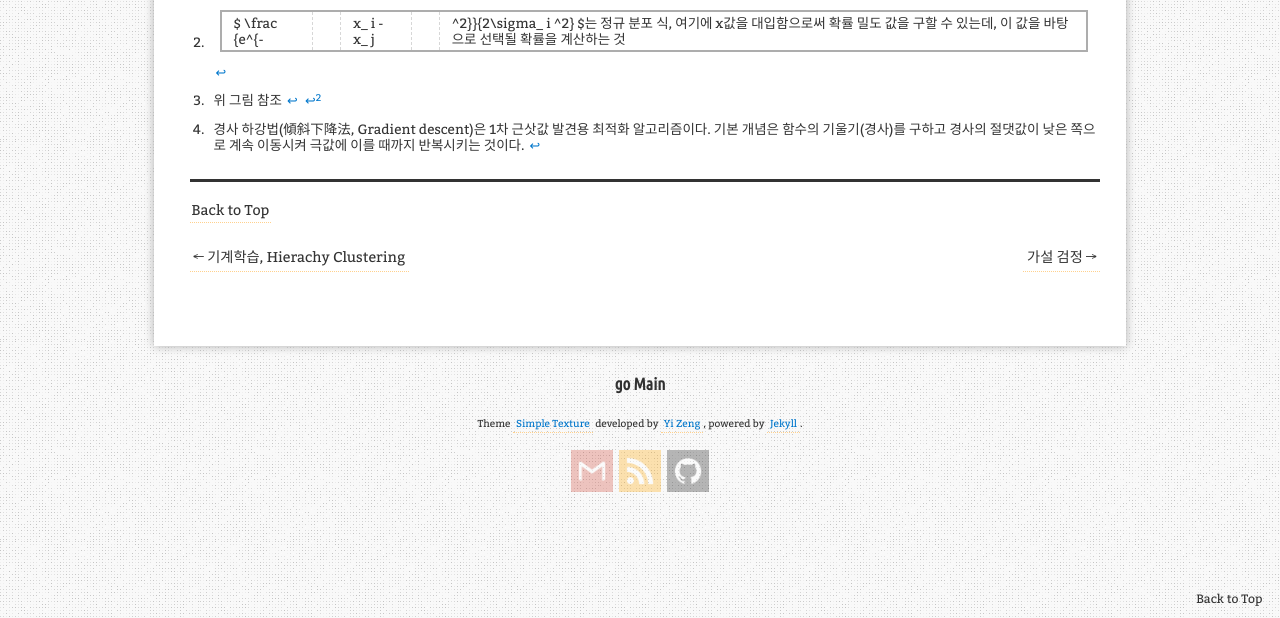
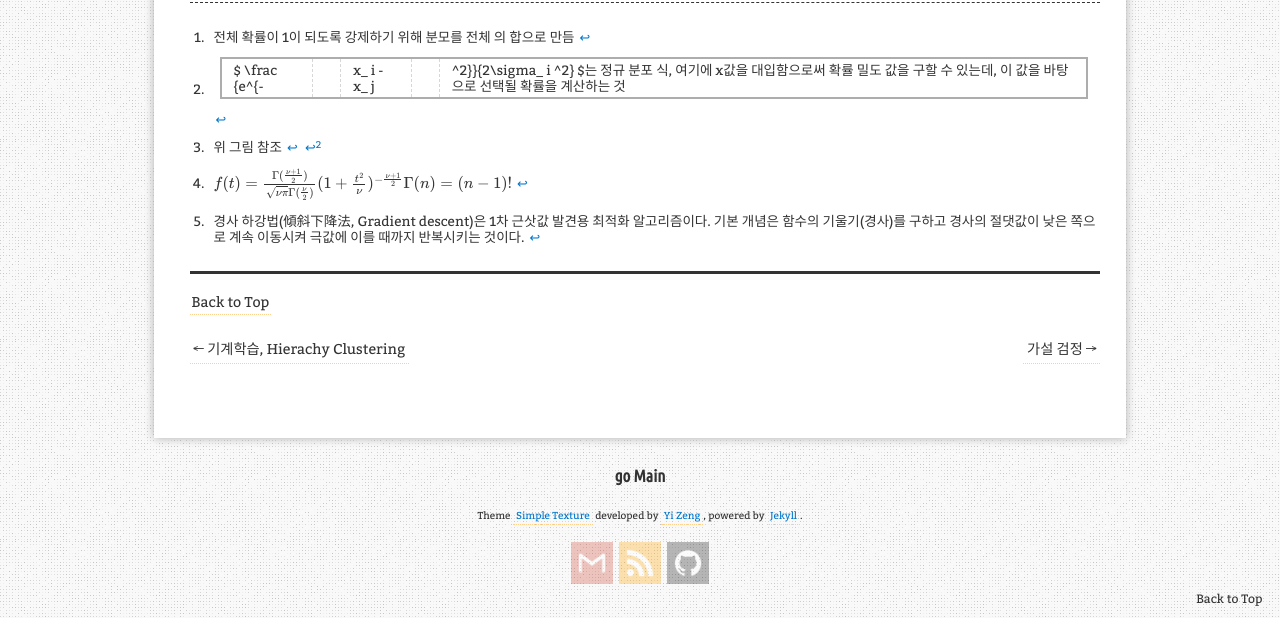
Before and after one commit to aristohyun/aristohyun.github.io, a Jekyll site: the page built from _posts/2021-07-26-T-SNE.md, in a window 1280 px wide and 900 px high, scrolled down 6777 px, cut to the strip 282-900 px from the top of the window. Built offline with Jekyll 4.4.1, drawn with Linux system fonts in a browser that asks for light colours; formulas are drawn with MathJax 3; comment, search, counter and statistics services are not loaded.

Commit message:
Update 2021-07-26-T-SNE.md

```diff
--- a/_posts/2021-07-26-T-SNE.md
+++ b/_posts/2021-07-26-T-SNE.md
@@ -106,7 +106,6 @@ Cost &= \sum {KL(P_ i || Q_ i)} \\\
 > 자유도가 1인 t분포를 채택
 > 저차원 공간 상에서만 가우시안 분포대신 t분포를 사용하여 이웃이 뽑힐 확률을 채택
 
-
 @
 p_ {j|i} = \frac {\frac {e^{-||x_ i - x_ j||^2}}{2\sigma_ i ^2}}{\sum \limits_ {k \neq i}^{} \frac {e^{-||x_ i - x_ j||^2}}{2\sigma_ i ^2}}
 @
@@ -174,3 +173,4 @@ sns.scatterplot(x_embedded[:,0], x_embedded[:,1], hue=y)
 [^normal]:  $ \frac {e^{-||x_ i - x_ j||^2}}{2\sigma_ i ^2} $는 정규 분포 식, 여기에 x값을 대입함으로써 확률 밀도 값을 구할 수 있는데, 이 값을 바탕으로 선택될 확률을 계산하는 것
 [^y]: 저차원에서의 좌표 시스템
 [^gradient]: 위 그림 참조
+[^t-dis]: $ f(t) = \frac{\Gamma ( \frac {\nu + 1}{2} )}{\sqrt { \nu \pi } \Gamma(\frac{\nu}{2})}(1 + \frac {t^2}{\nu})^{- \frac {\nu +1}{2}} \\\  \Gamma (n) = (n-1)!$
```
Also changed, not shown: other parts of _posts/2021-07-26-T-SNE.md (+1 -1 lines).
